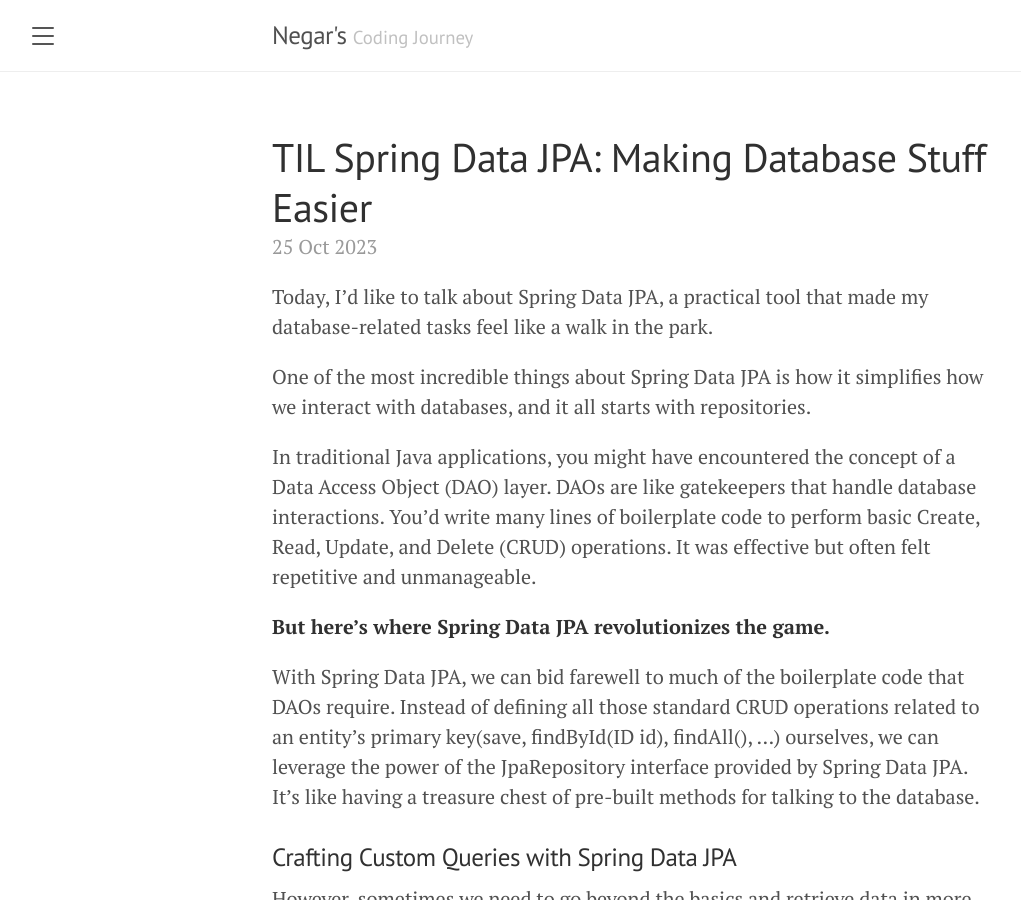
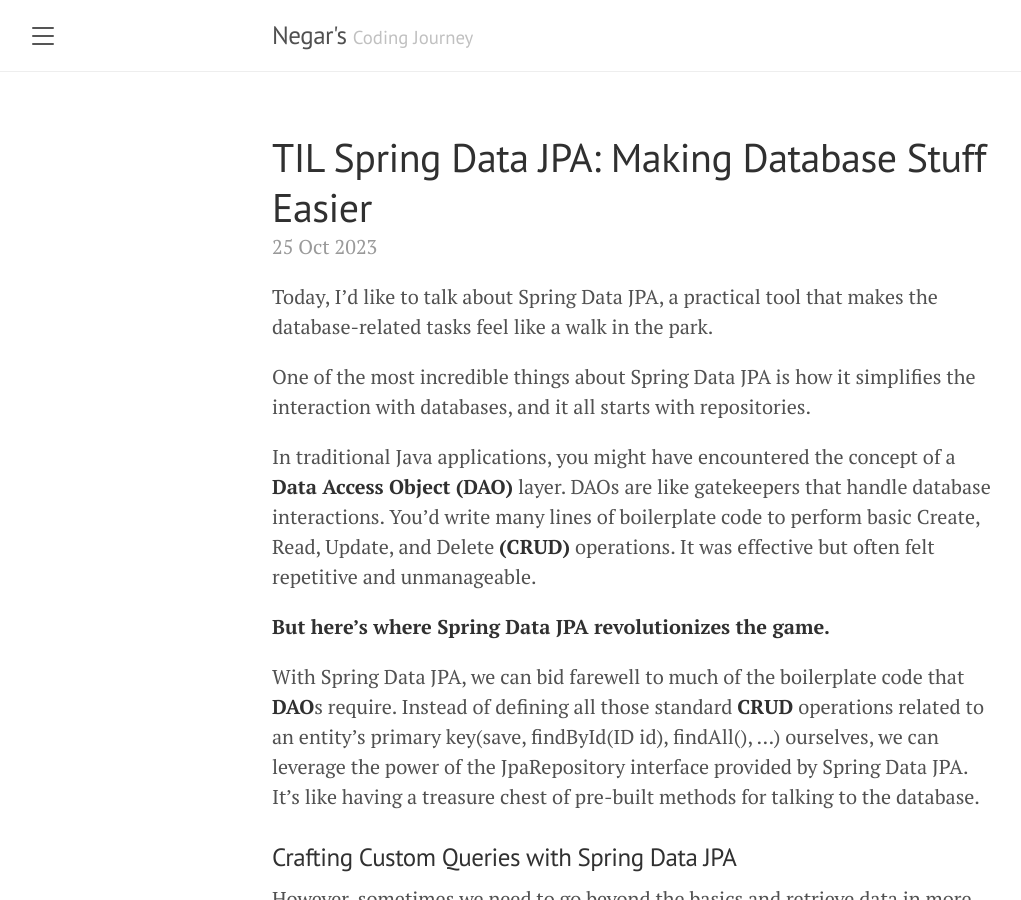
Before and after one commit to negarbaharmand/negarspages, a Jekyll site: the page built from _posts/2023-10-25-spring-data.md, in a window 1280 px wide and 900 px high. Shown: the whole window, without its empty margins (8-1029 px from the left). Built offline with Jekyll 4.4.1, drawn with Linux system fonts in a browser that asks for light colours; our own code applies the rules of GitHub Pages for plain Markdown files.

Commit message:
Fix typo

```diff
--- a/_posts/2023-10-25-spring-data.md
+++ b/_posts/2023-10-25-spring-data.md
@@ -5,15 +5,15 @@ categories: [Java, Spring, Data]
 tags: [java, spring, database] # TAG names should always be lowercase
 ---
 
-Today, I'd like to talk about Spring Data JPA, a practical tool that made my database-related tasks feel like a walk in the park.
+Today, I'd like to talk about Spring Data JPA, a practical tool that makes the database-related tasks feel like a walk in the park.
 
-One of the most incredible things about Spring Data JPA is how it simplifies how we interact with databases, and it all starts with repositories.
+One of the most incredible things about Spring Data JPA is how it simplifies the interaction with databases, and it all starts with repositories.
 
-In traditional Java applications, you might have encountered the concept of a Data Access Object (DAO) layer. DAOs are like gatekeepers that handle database interactions. You'd write many lines of boilerplate code to perform basic Create, Read, Update, and Delete (CRUD) operations. It was effective but often felt repetitive and unmanageable.
+In traditional Java applications, you might have encountered the concept of a **Data Access Object (DAO)** layer. DAOs are like gatekeepers that handle database interactions. You'd write many lines of boilerplate code to perform basic Create, Read, Update, and Delete **(CRUD)** operations. It was effective but often felt repetitive and unmanageable.
 
 **But here's where Spring Data JPA revolutionizes the game.**
 
-With Spring Data JPA, we can bid farewell to much of the boilerplate code that DAOs require. Instead of defining all those standard CRUD operations related to an entity's primary key(save, findById(ID id), findAll(), ...) ourselves, we can leverage the power of the JpaRepository interface provided by Spring Data JPA. It's like having a treasure chest of pre-built methods for talking to the database.
+With Spring Data JPA, we can bid farewell to much of the boilerplate code that **DAO**s require. Instead of defining all those standard **CRUD** operations related to an entity's primary key(save, findById(ID id), findAll(), ...) ourselves, we can leverage the power of the JpaRepository interface provided by Spring Data JPA. It's like having a treasure chest of pre-built methods for talking to the database.
 
 ### Crafting Custom Queries with Spring Data JPA
 
```
